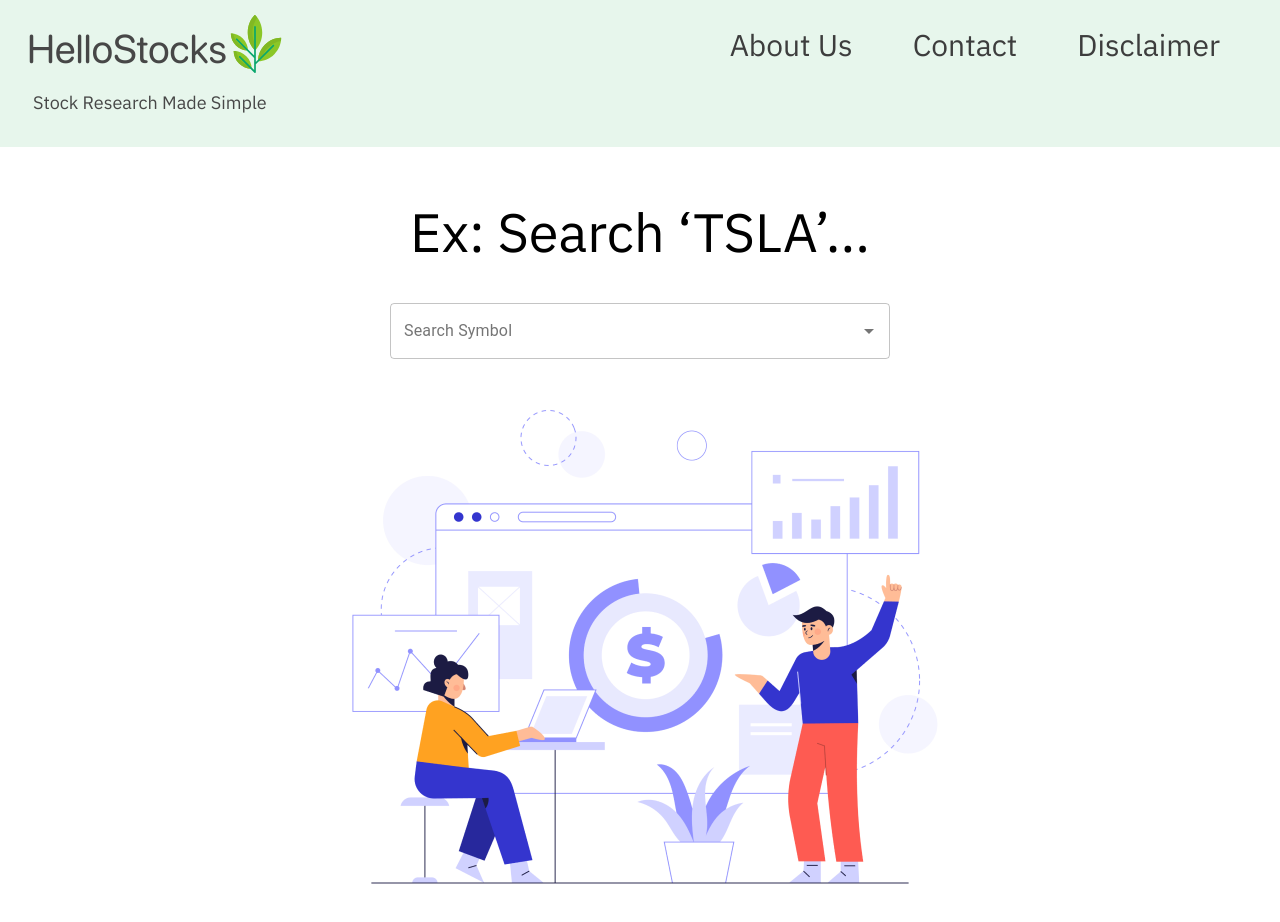
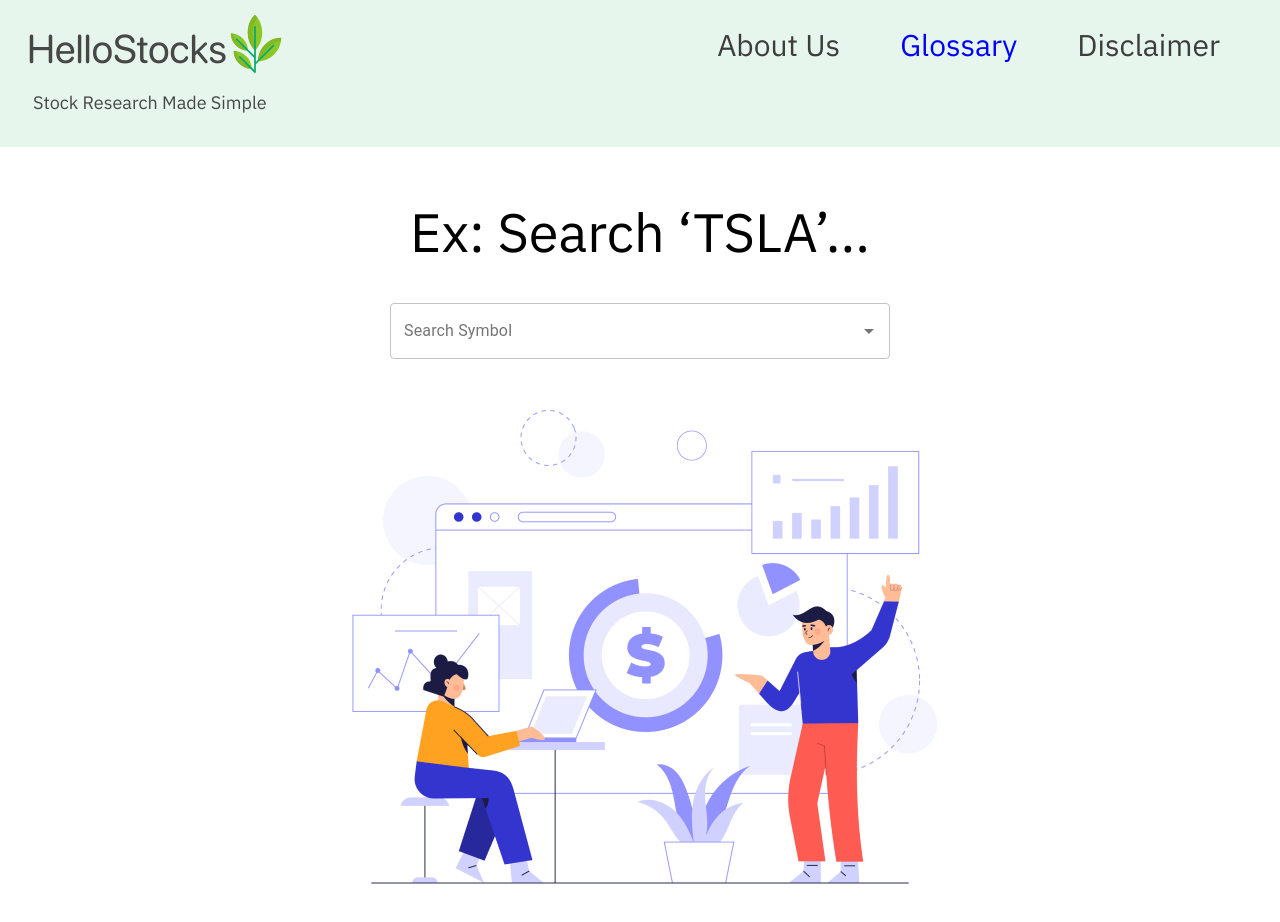
Before and after one commit to whobutjg/hello-stocks, a React (Create React App) app in the folder hello-stocks-app/: page / in a window 1280 px wide. Shown: the top 922 px of the page. Built offline with nearby package versions, Linux system fonts and the light colour scheme; the HTML template or start-up script is replaced by a standard one; a web font is replaced by a local one.

Commit message:
Adds glossary link out to stock terms search on NASDAQ

```diff
--- a/hello-stocks-app/src/components/StockSearch.js
+++ b/hello-stocks-app/src/components/StockSearch.js
@@ -386,7 +386,7 @@ const TitleText = withStyles(titleStyles)(({ classes, ...props }) => (
         </div>
         <div className="nav-items-flex">
           <h2 className="nav-item-style">About Us</h2>
-          <h2 className="nav-item-style">Contact</h2>
+          <h2 className="nav-item-style"><a href ="https://www.nasdaq.com/glossary" target="_blank" rel="noreferrer">Glossary</a></h2>
           <h2 className="nav-item-style disclaimer-padding">Disclaimer</h2>
         </div>
       </div>
```
Also changed, not shown: hello-stocks-app/src/App.css (line endings or trailing spaces).
